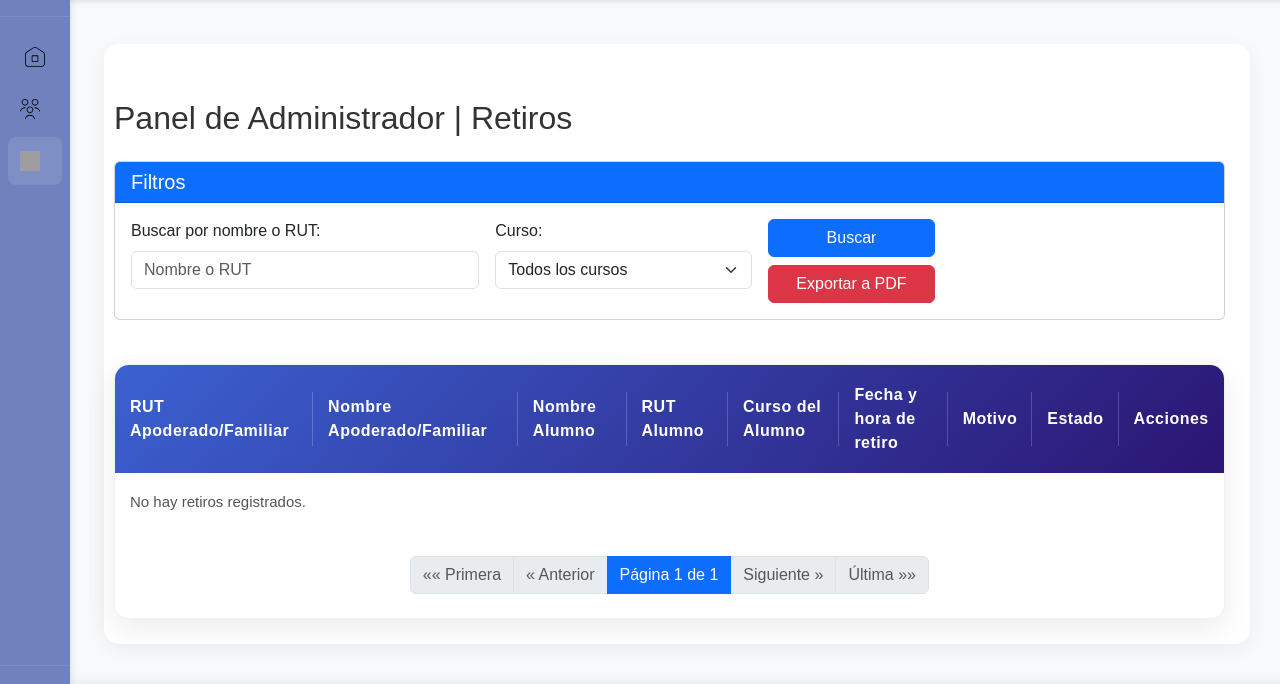
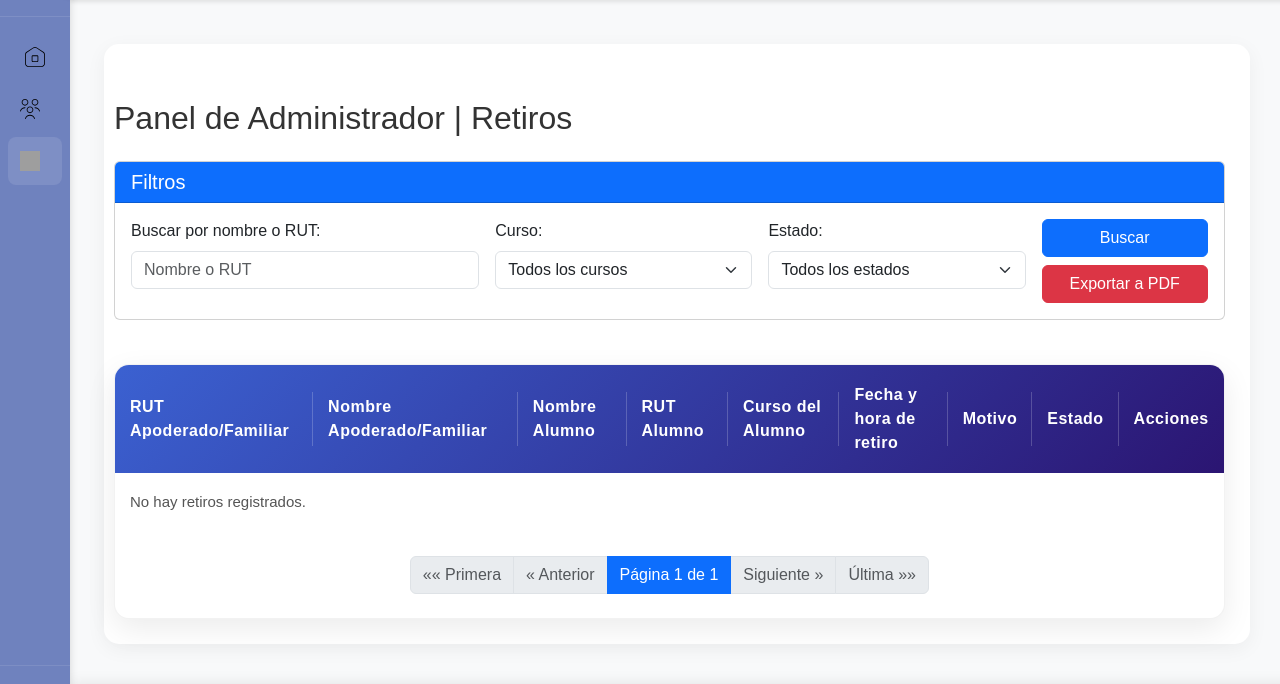
Before and after one commit to Nordic2025/Sistema_CCL, a Django app: page /Modulo_admin/retiros/ in a window 1280 px wide; the page is wider, and only the part inside the window is pictured. Shown: the part 56-740 px from the top of that part. Run offline with Django 4.2, Linux system fonts and the light colour scheme; the visitor is signed in with stand-in values (Sample User, id 1); data that the repository does not hold is empty; some libraries are stand-ins or nearby versions; grey boxes are pictures that could not be loaded.

Commit message:
2 de mayo

```diff
--- a/Sistema_permisos/Modulo_admin/templates/alumnos_folder/retiros_folder/tabla_retiros.html
+++ b/Sistema_permisos/Modulo_admin/templates/alumnos_folder/retiros_folder/tabla_retiros.html
@@ -34,12 +34,25 @@
                 </select>
               </div>
 
+
+              <!-- Filtro por estado -->
+              <div class="col-md-3">
+                <label for="estado" class="form-label">Estado:</label>
+                <select class="form-select" id="estado" name="estado">
+                  <option value="">Todos los estados</option>
+                  <option value="waiting" {% if estado_filtro == 'waiting' %}selected{% endif %}>Esperando</option>
+                  <option value="confirmed" {% if estado_filtro == 'confirmed' %}selected{% endif %}>Confirmado</option>
+                  <option value="rejected" {% if estado_filtro == 'rejected' %}selected{% endif %}>Rechazado</option>
+                  <option value="timeout" {% if estado_filtro == 'timeout' %}selected{% endif %}>Tiempo agotado</option>
+                </select>
+              </div>
+
               <div class="col-md-2 d-flex align-items-end">
                 <div class="d-grid gap-2 w-100">
                   <button type="submit" class="btn btn-primary">
                     <i class="fas fa-search"></i> Buscar
                   </button>
-                  {% if busqueda or curso_filtro %}
+                  {% if busqueda or curso_filtro or estado_filtro %}
                   <a href="{% url 'Modulo_admin:retiros' %}" class="btn btn-outline-secondary">
                     <i class="fas fa-times"></i> Limpiar filtros
                   </a>
@@ -57,7 +70,7 @@
 
 
     <!-- Indicadores de filtros activos -->
-    {% if busqueda or curso_filtro or nivel_filtro %}
+    {% if busqueda or curso_filtro or nivel_filtro or estado_filtro %}
     <div class="row mb-4">
       <div class="col-md-12">
         <div class="alert alert-info">
@@ -68,6 +81,17 @@
             {% endif %}
             {% if curso_filtro %}
             <li>Curso: <strong>{{ curso_nombre }}</strong></li>
+            {% endif %}
+            {% if estado_filtro %}
+            <li>Estado: <strong>
+              {% if estado_filtro == 'waiting' %}Esperando
+              {% elif estado_filtro == 'confirmed' %}Confirmado
+              {% elif estado_filtro == 'confirmed_busy' %}Alumno Ocupado
+              {% elif estado_filtro == 'rejected' %}Rechazado
+              {% elif estado_filtro == 'timeout' %}Tiempo agotado
+              {% else %}{{ estado_filtro }}
+              {% endif %}
+            </strong></li>
             {% endif %}
             </ul>
         </div>
@@ -107,8 +131,6 @@
                       <span class="badge bg-warning text-dark">Esperando</span>
                     {% elif retiro.estado == 'confirmed' %}
                       <span class="badge bg-success">Confirmado</span>
-                    {% elif retiro.estado == 'confirmed_busy' %}
-                      <span class="badge bg-info">Alumno Ocupado</span>
                     {% elif retiro.estado == 'rejected' %}
                       <span class="badge bg-danger">Rechazado</span>
                     {% elif retiro.estado == 'timeout' %}
@@ -141,13 +163,13 @@
               <ul class="pagination pagination-md justify-content-center">
                 {% if page_obj.has_previous %}
                   <li class="page-item">
-                    <a class="page-link" href="?page=1{% if busqueda %}&busqueda={{ busqueda }}{% endif %}{% if curso_filtro %}&curso={{ curso_filtro }}{% endif %}" aria-label="Primera">
+                    <a class="page-link" href="?page=1{% if busqueda %}&busqueda={{ busqueda }}{% endif %}{% if curso_filtro %}&curso={{ curso_filtro }}{% endif %}{% if estado_filtro %}&estado={{estado_filtro}}{%endif%}" aria-label="Primera">
                       <span aria-hidden="true">&laquo;&laquo;</span>
                       <span class="d-none d-sm-inline">Primera</span>
                     </a>
                   </li>
                   <li class="page-item">
-                    <a class="page-link" href="?page={{ page_obj.previous_page_number }}{% if busqueda %}&busqueda={{ busqueda }}{% endif %}{% if curso_filtro %}&curso={{ curso_filtro }}{% endif %}" aria-label="Anterior">
+                    <a class="page-link" href="?page={{ page_obj.previous_page_number }}{% if busqueda %}&busqueda={{ busqueda }}{% endif %}{% if curso_filtro %}&curso={{ curso_filtro }}{% endif %}{% if estado_filtro %}&estado={{estado_filtro}}{%endif%}" aria-label="Anterior">
                       <span aria-hidden="true">&laquo;</span>
                       <span class="d-none d-sm-inline">Anterior</span>
                     </a>
@@ -176,13 +198,13 @@
 
                 {% if page_obj.has_next %}
                   <li class="page-item">
-                    <a class="page-link" href="?page={{ page_obj.next_page_number }}{% if busqueda %}&busqueda={{ busqueda }}{% endif %}{% if curso_filtro %}&curso={{ curso_filtro }}{% endif %}" aria-label="Siguiente">
+                    <a class="page-link" href="?page={{ page_obj.next_page_number }}{% if busqueda %}&busqueda={{ busqueda }}{% endif %}{% if curso_filtro %}&curso={{ curso_filtro }}{% endif %}{% if estado_filtro %}&estado={{estado_filtro}}{%endif%}" aria-label="Siguiente">
                       <span class="d-none d-sm-inline">Siguiente</span>
                       <span aria-hidden="true">&raquo;</span>
                     </a>
                   </li>
                   <li class="page-item">
-                    <a class="page-link" href="?page={{ page_obj.paginator.num_pages }}{% if busqueda %}&busqueda={{ busqueda }}{% endif %}{% if curso_filtro %}&curso={{ curso_filtro }}{% endif %}" aria-label="Última">
+                    <a class="page-link" href="?page={{ page_obj.paginator.num_pages }}{% if busqueda %}&busqueda={{ busqueda }}{% endif %}{% if curso_filtro %}&curso={{ curso_filtro }}{% endif %}{% if estado_filtro %}&estado={{estado_filtro}}{%endif%}" aria-label="Última">
                       <span class="d-none d-sm-inline">Última</span>
                       <span aria-hidden="true">&raquo;&raquo;</span>
                     </a>
@@ -660,12 +682,5 @@
 
 
 
-  {% if messages %}
-  {% for message in messages %}
-  mensaje('{{ message.tags }}', '{{ message }}');
-  {% endfor %}
-  {% endif %}
-
-
 
 {% endblock %}
--- a/Sistema_permisos/Modulo_admin/templates/funcionarios_folder/administradores_folder/administradores.html
+++ b/Sistema_permisos/Modulo_admin/templates/funcionarios_folder/administradores_folder/administradores.html
@@ -62,7 +62,7 @@
               </tr>
 
               {% if user.is_superuser %}
-              <!-- Modal para Editar Administrador - solo visible para staff -->
+              <!-- Modal para Editar Administrador -->
               <div class="modal fade" id="editarAdministradorModal{{ administrador.id }}" tabindex="-1" aria-labelledby="editarAdministradorModalLabel{{ administrador.id }}" aria-hidden="true">
                 <div class="modal-dialog">
                   <div class="modal-content">
@@ -107,7 +107,7 @@
               </div>
               {% endif %}
 
-              <!-- Modal para Cambiar Contraseña - solo visible para staff -->
+              <!-- Modal para Cambiar Contraseña -->
               {% if user.is_staff %}
               <div class="modal fade" id="cambiarContraseñaModal{{ administrador.id }}" tabindex="-1" aria-labelledby="cambiarContraseñaModal{{ administrador.id }}" aria-hidden="true">
                 <div class="modal-dialog">
--- a/Sistema_permisos/Modulo_admin/views.py
+++ b/Sistema_permisos/Modulo_admin/views.py
@@ -1016,8 +1016,9 @@ def retiros_view(request):
     busqueda = request.GET.get('busqueda', '')
     curso_filtro = request.GET.get('curso', '')
     curso_nombre = ""
-
-    # Aplicar búsqueda por nombre o RUT si se proporciona
+    estado_filtro = request.GET.get('estado', '')
+
+    # Aplicar búsqueda por nombre o RUT
     if busqueda:
         # Limpiar el RUT para la búsqueda (quitar puntos y guiones)
         busqueda_rut = busqueda.replace('.', '').replace('-', '')
@@ -1030,10 +1031,7 @@ def retiros_view(request):
         Q(rut_persona_retira__icontains=busqueda)
         )
 
-
-
-
-    # Filtrar por curso si se proporciona
+    # Filtrar por curso
     if curso_filtro:
         try:
             # Obtener el objeto curso para mostrar su nombre en los filtros activos
@@ -1059,6 +1057,11 @@ def retiros_view(request):
             pass
 
 
+    # Filtrar por estado
+    if estado_filtro:
+        retiros = retiros.filter(estado=estado_filtro)
+
+
     paginator = Paginator(retiros, 35)
     page_number = request.GET.get('page')
     page_obj =  paginator.get_page(page_number)
@@ -1067,6 +1070,7 @@ def retiros_view(request):
         'retiros': page_obj,
         'busqueda': busqueda,
         'curso_filtro': curso_filtro,
+        'estado_filtro': estado_filtro,
         'cursos': cursos,
         'curso_nombre': curso_nombre,
         'total_registros': retiros.count(),
--- a/Sistema_permisos/Sistema_permisos/settings.py
+++ b/Sistema_permisos/Sistema_permisos/settings.py
@@ -87,7 +87,7 @@ DATABASES = {
         'PORT': '5432',
         'NAME': 'db_sistema_permisos',
         'USER': 'postgres',
-        'PASSWORD': 'colegioconce2025',
+        'PASSWORD': 'password',
 
     }
 }
```
